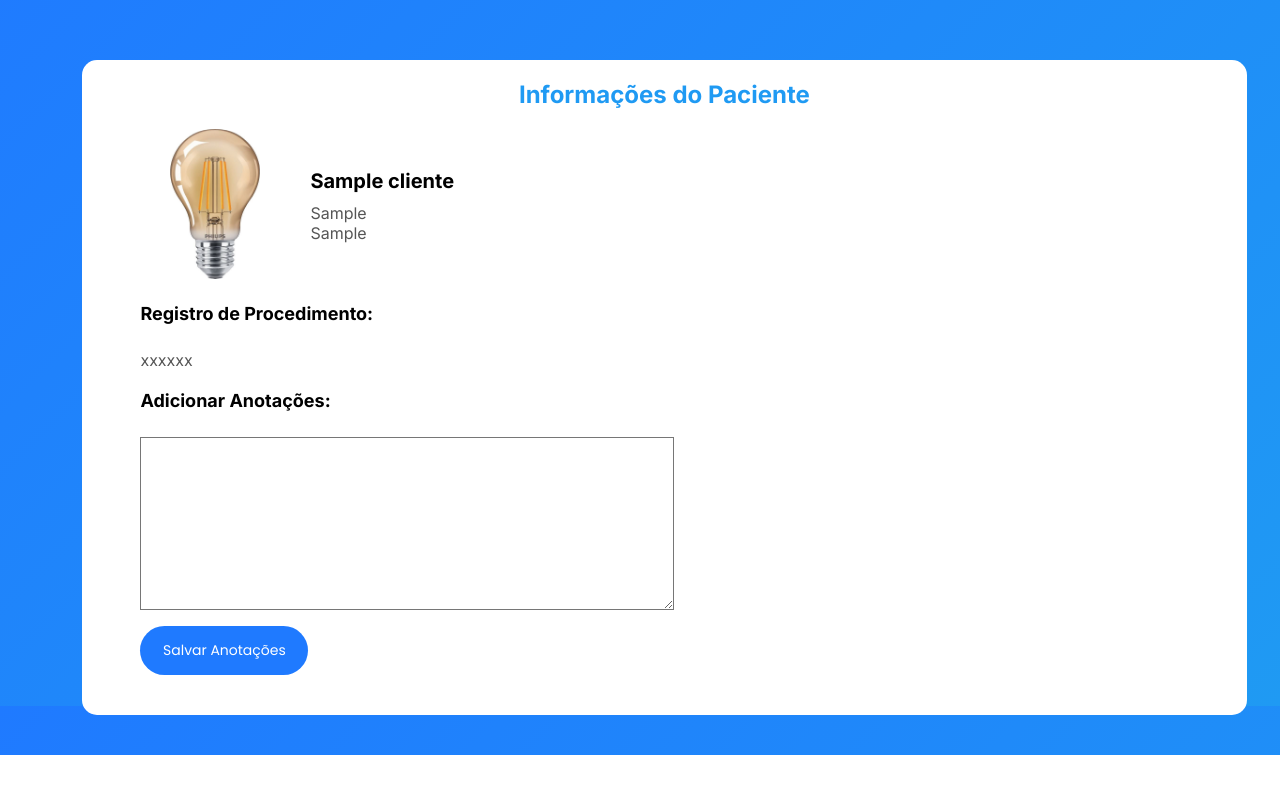
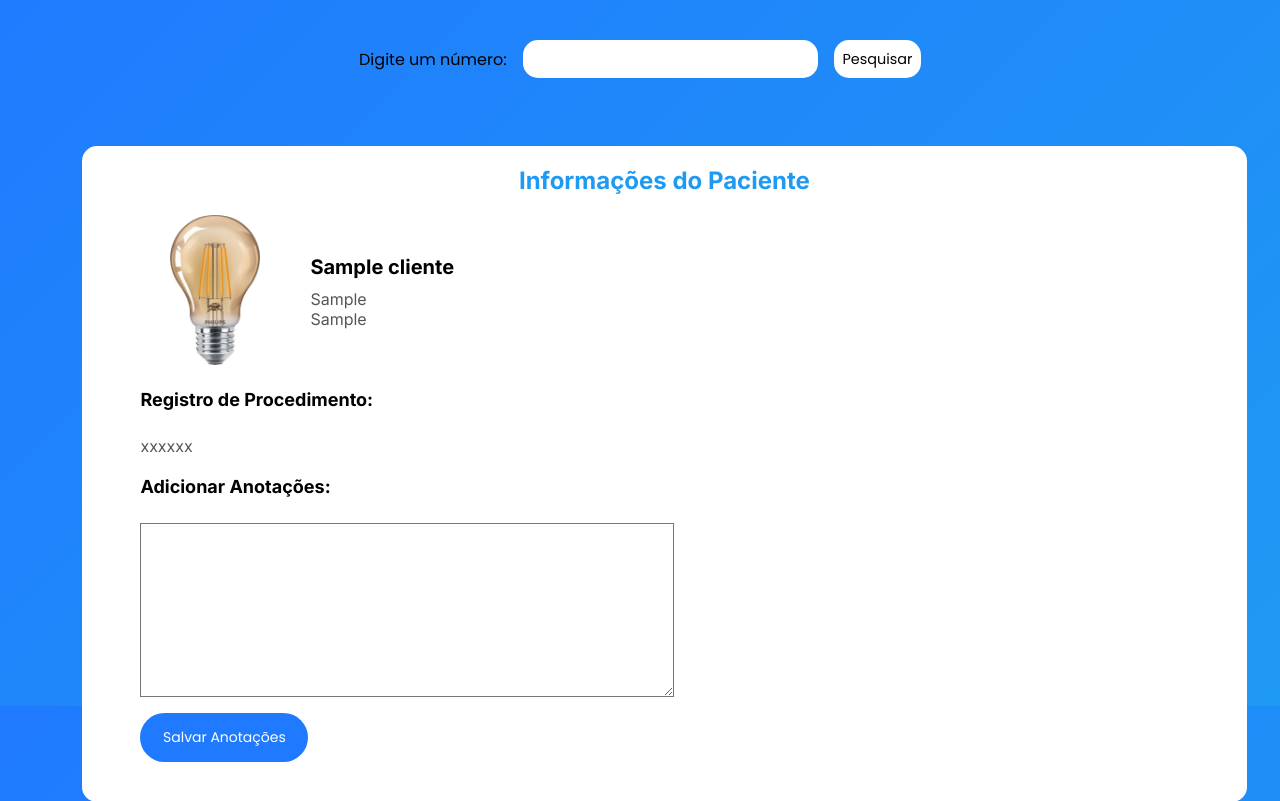
Before and after one commit to Christian-M17/PIT-SoftwareClinico, a PHP site: page /clientes.php in a window 1280 px wide. Shown: the part 94-895 px from the top of the page. Before the commit the page ends 849 px from the top, so only its background shows below. Run offline with PHP 8.4, Linux system fonts and the light colour scheme; the visitor is signed in with stand-in values (Sample User, id 1); tables that the repository leaves empty or names only in its code hold one stand-in row (values such as "Sample post"); data that the repository does not hold is empty.

Commit message:
Add files via upload

```diff
--- a/clientes.php
+++ b/clientes.php
@@ -19,12 +19,14 @@ if($login == null){
       <a href="index.html"><img src="img/logo.png" alt="Logo"></a>
     </div>
     <div class="profile">
-
-
-      </a>
     </div>
   </header>
   <main>
+  <form class="pesquisar">
+        <label for="numero">Digite um número:</label>
+        <input type="number" id="numero" name="numero" min="0" step="1" pattern="[0-9]*" required>
+        <input type="submit" value="Pesquisar">
+    </form>
   <?php
 $counter = 1;
 $cpfpicker = [];
--- a/css/landingPage.css
+++ b/css/landingPage.css
@@ -789,3 +789,31 @@ ACESSAR CONTA E CADASTRAR COM SUPORTE
     max-width: 40em;
     max-height: 13em;
 }
+
+.pesquisar{
+  display: flex;
+  gap: 1em;
+  flex-wrap: wrap;
+  justify-content: center;
+  align-items: center;
+  font-family: Poppins;
+  font-size: 1rem;
+  font-style: normal;
+  font-weight: 400;
+  line-height: normal;
+}
+
+.pesquisar input{
+  display: flex;
+  padding: 0.6em;
+  text-align: center;
+  border-radius: 15px;
+  background-color: white;
+  border: none;
+  cursor: pointer;
+  font-family: Poppins;
+  font-size: 0.9rem;
+  font-style: normal;
+  font-weight: 400;
+  line-height: normal;
+}
```
